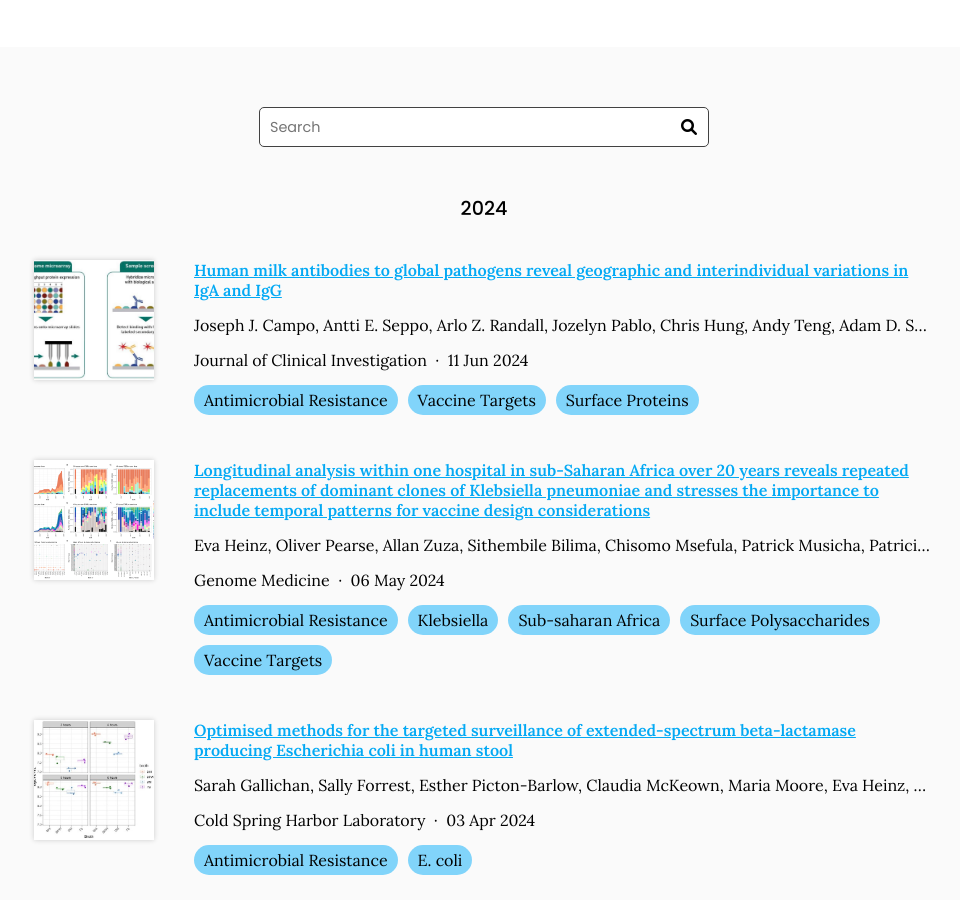
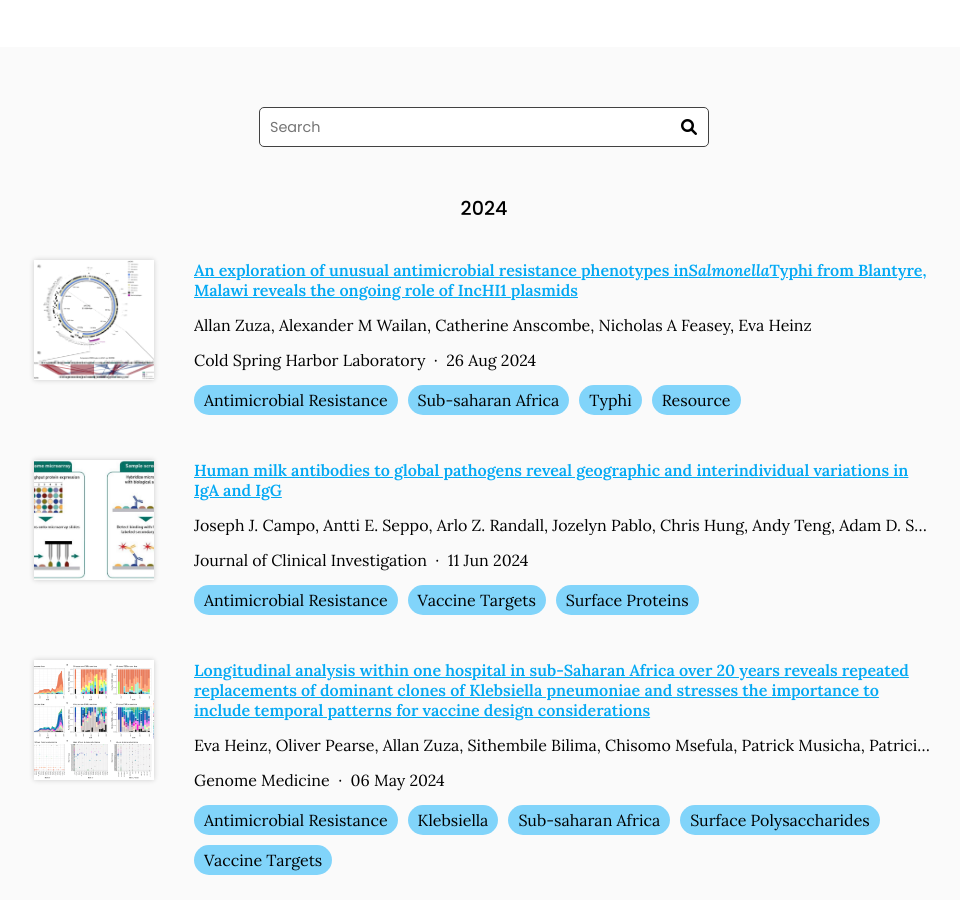
Before and after one commit to Evo-MInt/MicGen-lab-website, a Jekyll site: the page built from research/index.md, in a window 1280 px wide and 900 px high, scrolled down 801 px. Shown: the whole window, without its empty margins (156-1116 px from the left). Built offline with Jekyll 4.4.1, drawn with Linux system fonts in a browser that asks for light colours.

Commit message:
Generate citations

```diff
--- a/_data/citations.yaml
+++ b/_data/citations.yaml
@@ -1,6 +1,24 @@
 # DO NOT EDIT, GENERATED AUTOMATICALLY FROM SOURCES.YAML (AND ELSEWHERE)
 # See https://github.com/greenelab/lab-website-template/wiki/Citations
 
+- id: doi:10.1101/2024.08.26.609643
+  title: An exploration of unusual antimicrobial resistance phenotypes in<i>Salmonella</i>Typhi
+    from Blantyre, Malawi reveals the ongoing role of IncHI1 plasmids
+  authors:
+  - Allan Zuza
+  - Alexander M Wailan
+  - Catherine Anscombe
+  - Nicholas A Feasey
+  - Eva Heinz
+  publisher: Cold Spring Harbor Laboratory
+  date: '2024-08-26'
+  link: https://doi.org/gt8d7j
+  image: images/Figure3_Typhi.png
+  tags:
+  - Antimicrobial Resistance
+  - Sub-saharan Africa
+  - Typhi
+  - Resource
 - id: doi:10.1172/JCI168789
   title: Human milk antibodies to global pathogens reveal geographic and interindividual
     variations in IgA and IgG
```
